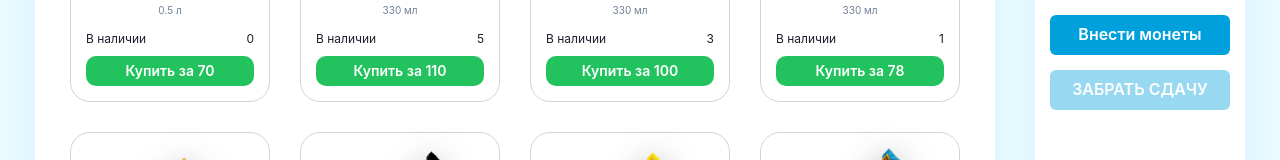
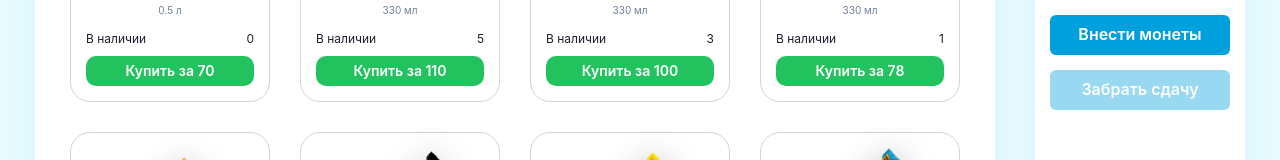
Before and after one commit to artpotlov/renue-test-task, a React (Vite) app: page / in a window 1280 px wide. Shown: the part 285-445 px from the top of the page. Built offline with nearby package versions, Linux system fonts and the light colour scheme.

Commit message:
refactor: replace button on CashOutModal component

```diff
--- a/src/components/SideBar/SideBar.tsx
+++ b/src/components/SideBar/SideBar.tsx
@@ -1,6 +1,7 @@
-import { Button, Flex, Image, Stack } from '@chakra-ui/react';
+import { Flex, Image, Stack } from '@chakra-ui/react';
 import VendingLogo from '../../assets/vending_machine.svg';
 import { CashInModal } from '../CashInModal';
+import { CashOutModal } from '../CashOutModal';
 import { Display } from '../Display';
 import { PurchasesModal } from '../PurchasesModal';
 import { WalletModal } from '../WalletModal';
@@ -24,9 +25,7 @@ export const SideBar = () => {
       <Stack spacing="15px">
         <Display />
         <CashInModal />
-        <Button w="100%" colorScheme="linkedin" isDisabled>
-          ЗАБРАТЬ СДАЧУ
-        </Button>
+        <CashOutModal />
       </Stack>
       <Image src={VendingLogo} w="100px" h="48px" />
       <Stack w="100%" spacing="15px">
```
